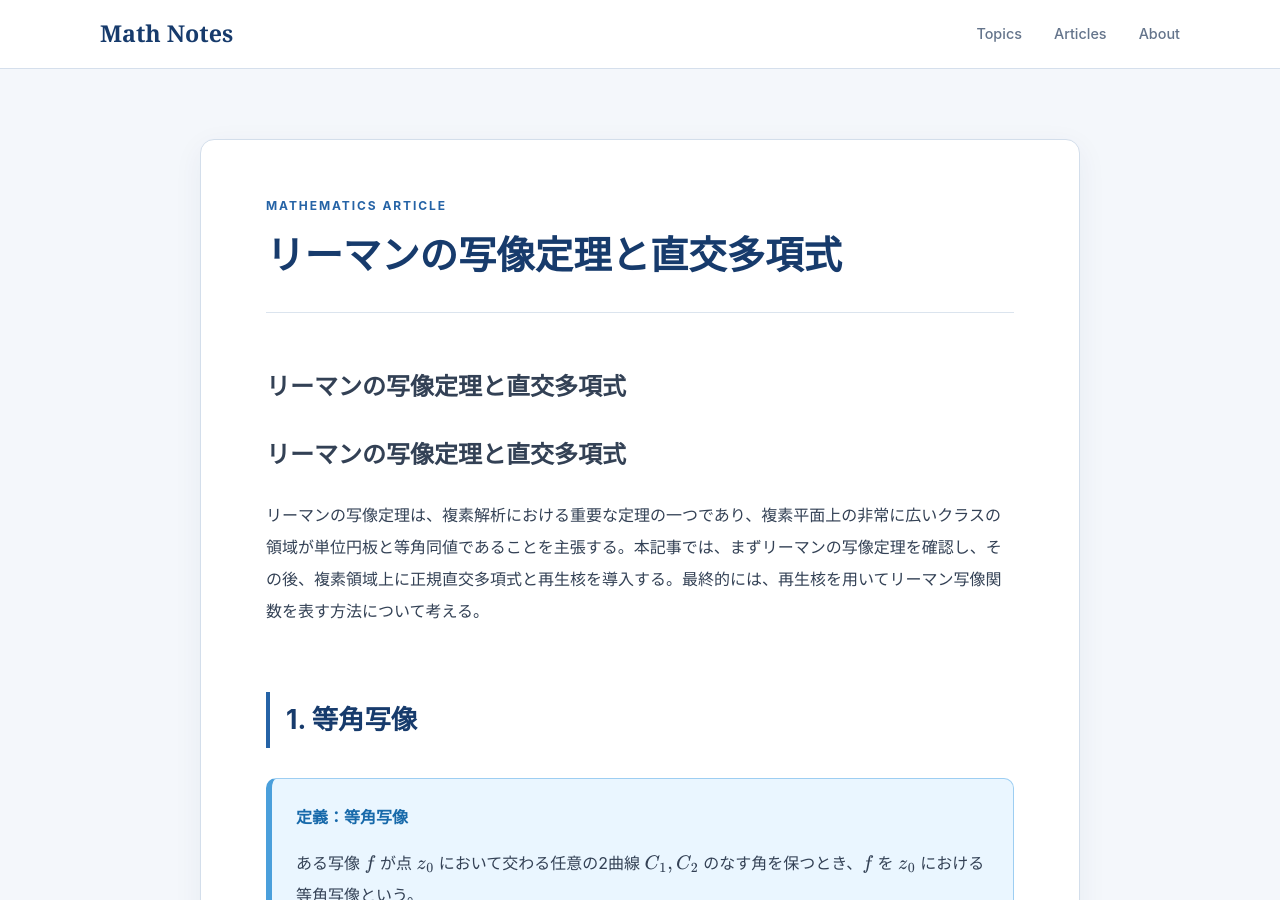
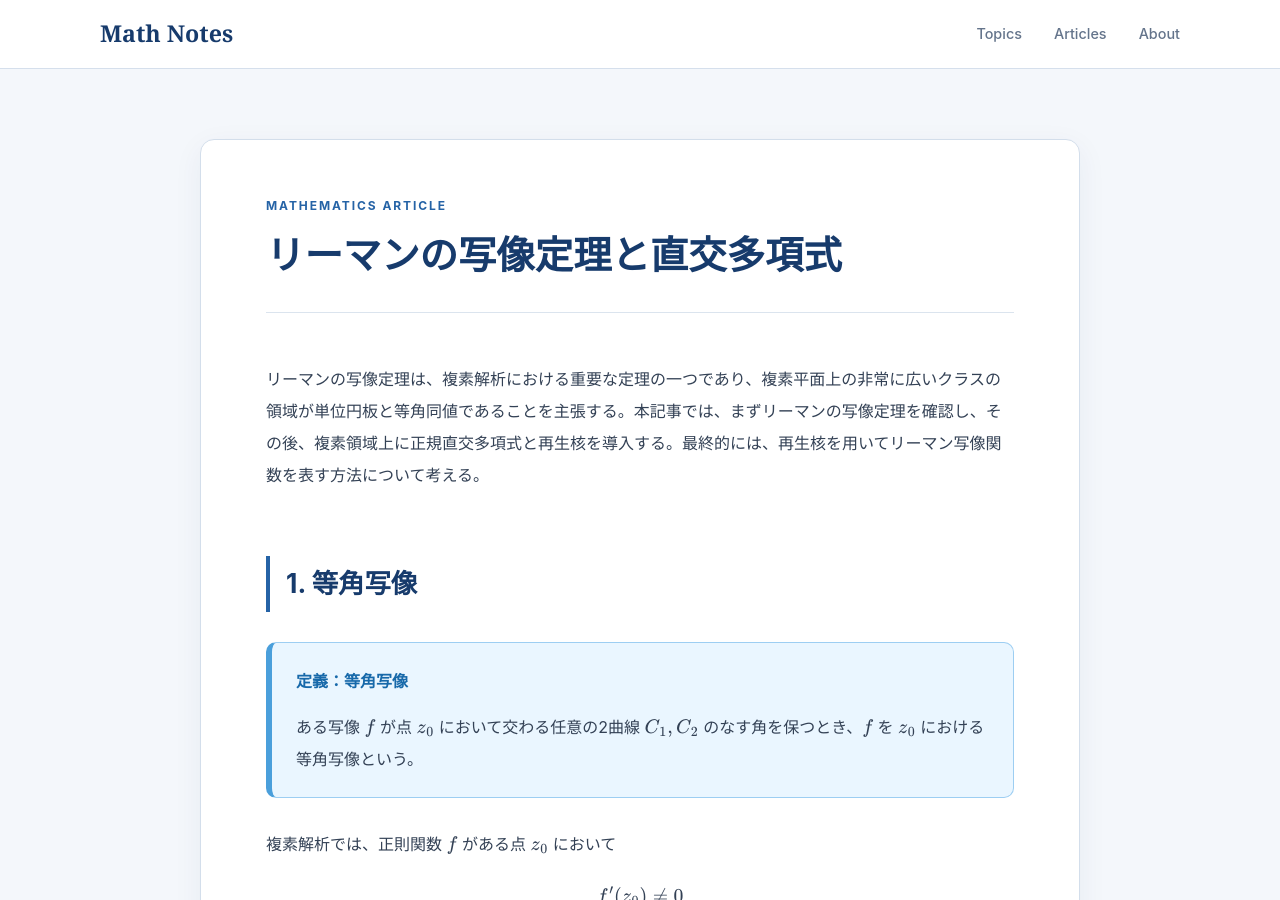
Before and after one commit to koukano/koukano.github.io, a Jekyll site: the page built from articles/riemann-mapping-orthogonal-polynomials.md, in a window 1280 px wide and 900 px high. Built offline with Jekyll 4.4.1, drawn with Linux system fonts in a browser that asks for light colours.

Commit message:
Update riemann-mapping-orthogonal-polynomials.md

```diff
--- a/articles/riemann-mapping-orthogonal-polynomials.md
+++ b/articles/riemann-mapping-orthogonal-polynomials.md
@@ -3,8 +3,6 @@ layout: article
 title: "リーマンの写像定理と直交多項式"
 ---
 
-# リーマンの写像定理と直交多項式
-# リーマンの写像定理と直交多項式
 
 リーマンの写像定理は、複素解析における重要な定理の一つであり、複素平面上の非常に広いクラスの領域が単位円板と等角同値であることを主張する。本記事では、まずリーマンの写像定理を確認し、その後、複素領域上に正規直交多項式と再生核を導入する。最終的には、再生核を用いてリーマン写像関数を表す方法について考える。
 
```
